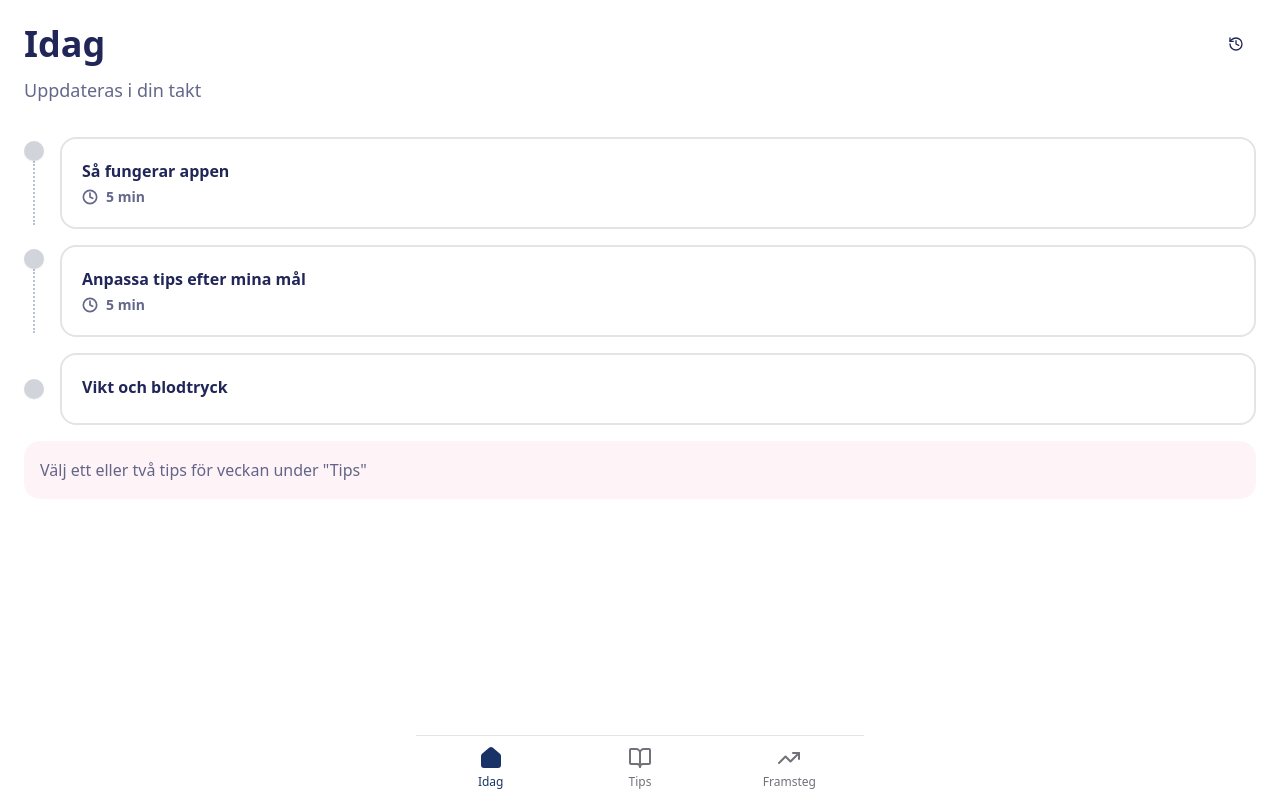
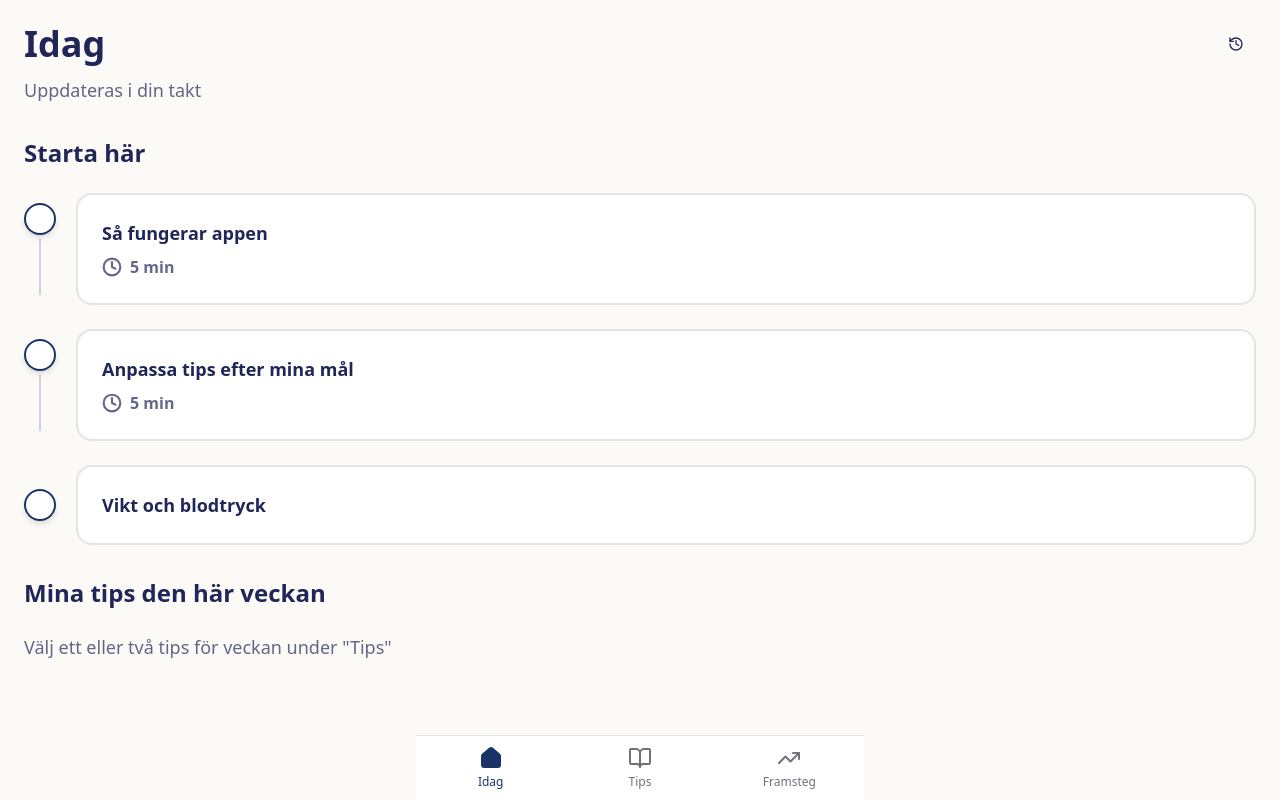
Before and after one commit to malenagrannerud/hjartkost, a React (Vite) app: page /app/today in a window 1280 px wide. Built offline with nearby package versions, Linux system fonts and the light colour scheme; the HTML template or start-up script is replaced by a standard one.

Commit message:
Reverted to commit 4d66abd5efcd0f3ae10396f5cb6c482bb6b31150

```diff
--- a/src/components/BottomNav.tsx
+++ b/src/components/BottomNav.tsx
@@ -9,7 +9,7 @@ export const BottomNav = () => {
   ];
 
   return (
-    <nav className="fixed bottom-0 left-0 right-0 bg-card border-t border-border max-w-md mx-auto z-50">
+    <nav className="fixed bottom-0 left-0 right-0 bg-card border-t border-border max-w-md mx-auto">
       <div className="flex justify-around items-center h-16">
         {navItems.map((item) => (
           <NavLink
--- a/src/pages/Today.tsx
+++ b/src/pages/Today.tsx
@@ -19,29 +19,12 @@ interface CompletedActivity {
   type: 'tutorial' | 'health-priorities' | 'health-metrics';
 }
 
-interface ItemState {
-  opened: boolean;
-  openedDate?: string;
-  completed: boolean;
-  completedDate?: string;
-}
-
-interface ProgressItem {
-  id: string;
-  title: string;
-  type: 'onboarding' | 'tip';
-  route: string;
-  duration?: string;
-  color?: string;
-  textColor?: string;
-  healthScore?: number;
-  tipData?: any;
-}
-
 const Today = () => {
   const navigate = useNavigate();
   const [markedTips, setMarkedTips] = useState<MarkedTip[]>([]);
-  const [itemStates, setItemStates] = useState<Record<string, ItemState>>({});
+  const [tutorialCompleted, setTutorialCompleted] = useState(false);
+  const [healthPrioritiesCompleted, setHealthPrioritiesCompleted] = useState(false);
+  const [healthMetricsCompleted, setHealthMetricsCompleted] = useState(false);
   const [completedActivities, setCompletedActivities] = useState<CompletedActivity[]>([]);
   const [recentActivities, setRecentActivities] = useState<CompletedActivity[]>([]);
 
@@ -51,10 +34,19 @@ const Today = () => {
       setMarkedTips(JSON.parse(saved));
     }
 
-    // Load item states
-    const states = localStorage.getItem('itemStates');
-    if (states) {
-      setItemStates(JSON.parse(states));
+    const tutorialDone = localStorage.getItem('tutorialCompleted');
+    if (tutorialDone === 'true') {
+      setTutorialCompleted(true);
+    }
+
+    const healthPrioritiesDone = localStorage.getItem('healthPrioritiesCompleted');
+    if (healthPrioritiesDone === 'true') {
+      setHealthPrioritiesCompleted(true);
+    }
+
+    const healthMetricsDone = localStorage.getItem('healthMetricsCompleted');
+    if (healthMetricsDone === 'true') {
+      setHealthMetricsCompleted(true);
     }
 
     // Load completed activities
@@ -126,55 +118,8 @@ const Today = () => {
     (a, b) => new Date(b.completedDate).getTime() - new Date(a.completedDate).getTime()
   );
 
-  // Create unified progress items array
-  const allProgressItems: ProgressItem[] = [
-    {
-      id: 'tutorial',
-      title: 'Så fungerar appen',
-      type: 'onboarding',
-      route: '/app/tutorial',
-      duration: '5 min'
-    },
-    {
-      id: 'health-priorities',
-      title: 'Anpassa tips efter mina mål',
-      type: 'onboarding',
-      route: '/app/health-priorities',
-      duration: '5 min'
-    },
-    {
-      id: 'health-metrics',
-      title: 'Vikt och blodtryck',
-      type: 'onboarding',
-      route: '/app/health-metrics'
-    },
-    ...markedTipsList.map(tip => ({
-      id: `tip-${tip.id}`,
-      title: tip.title,
-      type: 'tip' as const,
-      route: `/app/tips/${tip.id}`,
-      color: tip.color,
-      textColor: tip.textColor,
-      healthScore: tip.healthScore,
-      tipData: tip
-    }))
-  ];
-
-  // Function to determine circle color based on state
-  const getCircleColor = (itemId: string) => {
-    const state = itemStates[itemId];
-
-    if (state?.completed) {
-      return 'bg-green-500 border-green-500'; // Green
-    } else if (state?.opened) {
-      return 'bg-orange-400 border-orange-400'; // Orange
-    } else {
-      return 'bg-gray-300 border-gray-300'; // Gray
-    }
-  };
-
   return (
-    <div className="min-h-screen p-6 pb-32 space-y-8 bg-white">
+    <div className="min-h-screen p-6 pb-24 space-y-8 bg-[#FCFAF7]">
       <header>
         <div className="flex items-start justify-between mb-3">
           <h1 className="text-4xl font-bold text-[#212658]">Idag</h1>
@@ -189,7 +134,7 @@ const Today = () => {
                 <History size={24} className="text-[#212658]" />
               </Button>
             </SheetTrigger>
-            <SheetContent side="right" className="w-full sm:max-w-md bg-white">
+            <SheetContent side="right" className="w-full sm:max-w-md bg-[#FCFAF7]">
               <SheetHeader>
                 <SheetTitle className="text-2xl font-bold text-[#212658]">Senast</SheetTitle>
               </SheetHeader>
@@ -220,72 +165,117 @@ const Today = () => {
         </p>
       </header>
 
-      {/* Unified Progress Flow */}
-      <div className="space-y-2">
+      <div className="space-y-6">
+        <h3 className="text-2xl font-bold text-[#212658]">Starta här</h3>
+
+        {/* Vertical Progress Stepper */}
         <div className="relative">
-          {allProgressItems.map((item, index) => {
-            const state = itemStates[item.id];
-            const isCompleted = state?.completed || false;
-            const isLast = index === allProgressItems.length - 1;
-
-            return (
-              <div key={item.id} className="relative flex gap-4 mb-4 items-center">
-                {/* Checkpoint Circle with Dotted Line */}
+          {/* Step 1 */}
+          <div className="relative flex gap-5 mb-6 items-center">
             <div className="flex flex-col items-center flex-shrink-0">
+              <div className={`w-8 h-8 rounded-full shadow-md z-10 flex items-center justify-center transition-colors ${
+                tutorialCompleted
+                  ? 'bg-primary border-2 border-primary'
+                  : 'bg-background border-2 border-primary'
+              }`}>
+                {tutorialCompleted && <Check size={18} className="text-white" strokeWidth={3} />}
+              </div>
+              <div className="w-0.5 h-14 bg-primary/20 mt-1" />
+            </div>
             <div
-                    className={`w-5 h-5 rounded-full shadow-sm z-10 flex items-center justify-center transition-colors ${getCircleColor(item.id)}`}
+              className="flex-1 p-6 hover:bg-accent/50 rounded-lg transition-all cursor-pointer active:scale-[0.98] border-2 border-border bg-card min-h-[80px]"
+              onClick={() => navigate('/app/tutorial')}
+              aria-label="Gå till tutorial"
             >
-                    {isCompleted && <Check size={12} className="text-white" strokeWidth={3} />}
+              <div className="flex items-start justify-between">
+                <div>
+                  <h4 className="font-bold text-[#212658] mb-2 text-lg">Så fungerar appen</h4>
+                  <div className="flex items-center gap-2 text-base text-[#212658]/70 font-semibold">
+                    <Clock size={20} strokeWidth={2.5} />
+                    <span>5 min</span>
                   </div>
-                  {/* Dotted line - only if not last */}
-                  {!isLast && (
-                    <div className="border-l-2 border-dotted border-primary/30 h-16" />
-                  )}
+                </div>
+              </div>
+            </div>
           </div>
 
-                {/* Card Content */}
+          {/* Step 2 */}
+          <div className="relative flex gap-5 mb-6 items-center">
+            <div className="flex flex-col items-center flex-shrink-0">
+              <div className={`w-8 h-8 rounded-full shadow-md z-10 flex items-center justify-center transition-colors ${
+                healthPrioritiesCompleted
+                  ? 'bg-primary border-2 border-primary'
+                  : 'bg-background border-2 border-primary'
+              }`}>
+                {healthPrioritiesCompleted && <Check size={18} className="text-white" strokeWidth={3} />}
+              </div>
+              <div className="w-0.5 h-14 bg-primary/20 mt-1" />
+            </div>
             <div
-                  className={`flex-1 p-5 rounded-lg transition-all cursor-pointer active:scale-[0.98] min-h-[72px] ${
-                    item.type === 'tip'
-                      ? `${item.color} border-0 shadow-sm`
-                      : 'bg-card border-2 border-border'
-                  }`}
-                  onClick={() => navigate(item.route)}
-                  aria-label={`Gå till ${item.title}`}
+              className="flex-1 p-6 hover:bg-accent/50 rounded-lg transition-all cursor-pointer active:scale-[0.98] border-2 border-border bg-card min-h-[80px]"
+              onClick={() => navigate('/app/health-priorities')}
+              aria-label="Gå till mina hälsoprioriteringar"
             >
-                  {item.type === 'onboarding' ? (
               <div className="flex items-start justify-between">
                 <div>
-                        <h4 className="font-bold text-[#212658] mb-1 text-base">{item.title}</h4>
-                        {item.duration && (
-                          <div className="flex items-center gap-2 text-sm text-[#212658]/70 font-semibold">
-                            <Clock size={16} strokeWidth={2.5} />
-                            <span>{item.duration}</span>
-                          </div>
-                        )}
+                  <h4 className="font-bold text-[#212658] mb-2 text-lg">Anpassa tips efter mina mål</h4>
+                  <div className="flex items-center gap-2 text-base text-[#212658]/70 font-semibold">
+                    <Clock size={20} strokeWidth={2.5} />
+                    <span>5 min</span>
                   </div>
                 </div>
-                  ) : (
-                    <div>
-                      <h3 className={`font-bold text-base ${item.textColor} mb-1`}>{item.title}</h3>
-                      <div className="text-blue-900 text-sm font-bold">
-                        {item.healthScore} poäng
               </div>
             </div>
-                  )}
+          </div>
+
+          {/* Step 3 */}
+          <div className="relative flex gap-5 items-center">
+            <div className="flex flex-col items-center flex-shrink-0">
+              <div className={`w-8 h-8 rounded-full shadow-md z-10 flex items-center justify-center transition-colors ${
+                healthMetricsCompleted
+                  ? 'bg-primary border-2 border-primary'
+                  : 'bg-background border-2 border-primary'
+              }`}>
+                {healthMetricsCompleted && <Check size={18} className="text-white" strokeWidth={3} />}
               </div>
             </div>
-            );
-          })}
+            <div
+              className="flex-1 p-6 hover:bg-accent/50 rounded-lg transition-all cursor-pointer active:scale-[0.98] border-2 border-border bg-card min-h-[80px]"
+              onClick={() => navigate('/app/health-metrics')}
+              aria-label="Gå till hälsomätningar"
+            >
+              <div className="flex items-start justify-between">
+                <div>
+                  <h4 className="font-bold text-[#212658] text-lg">Vikt och blodtryck</h4>
+                </div>
+              </div>
+            </div>
+          </div>
+        </div>
       </div>
 
-        {/* Empty state if no tips marked */}
-        {markedTipsList.length === 0 && (
-          <div className="mt-6 p-4 bg-accent/30 rounded-lg">
-            <p className="text-[#212658]/70 text-base leading-relaxed">
-              Välj ett eller två tips för veckan under "Tips"
-            </p>
+      <div className="space-y-6 mt-10">
+        <h3 className="text-2xl font-bold text-[#212658]">Mina tips den här veckan</h3>
+        {markedTipsList.length > 0 ? (
+          <div className="space-y-4">
+            {markedTipsList.map((tip) => (
+              <Card
+                key={tip.id}
+                className={`p-6 hover:shadow-lg transition-all cursor-pointer active:scale-[0.98] ${tip.color} relative border-0 shadow-sm min-h-[80px]`}
+                onClick={() => navigate(`/app/tips/${tip.id}`)}
+                aria-label={`Visa detaljer om ${tip.title}`}
+              >
+                <div>
+                  <h3 className={`font-bold text-lg ${tip.textColor} mb-2`}>{tip.title}</h3>
+                  <div className="text-blue-900 text-base font-bold">
+                    {tip.healthScore} poäng
                   </div>
+                </div>
+              </Card>
+            ))}
+          </div>
+        ) : (
+          <p className="text-[#212658]/70 text-lg leading-relaxed">Välj ett eller två tips för veckan under "Tips"</p>
         )}
       </div>
     </div>
```
Also changed, not shown: src/pages/HealthMetrics.tsx (+0 -18 lines), src/pages/HealthPriorities.tsx (+0 -18 lines), src/pages/TipDetail.tsx (+0 -15 lines), src/pages/Tutorial.tsx (+0 -21 lines). Lines whose indentation alone changed are shown as unchanged.
